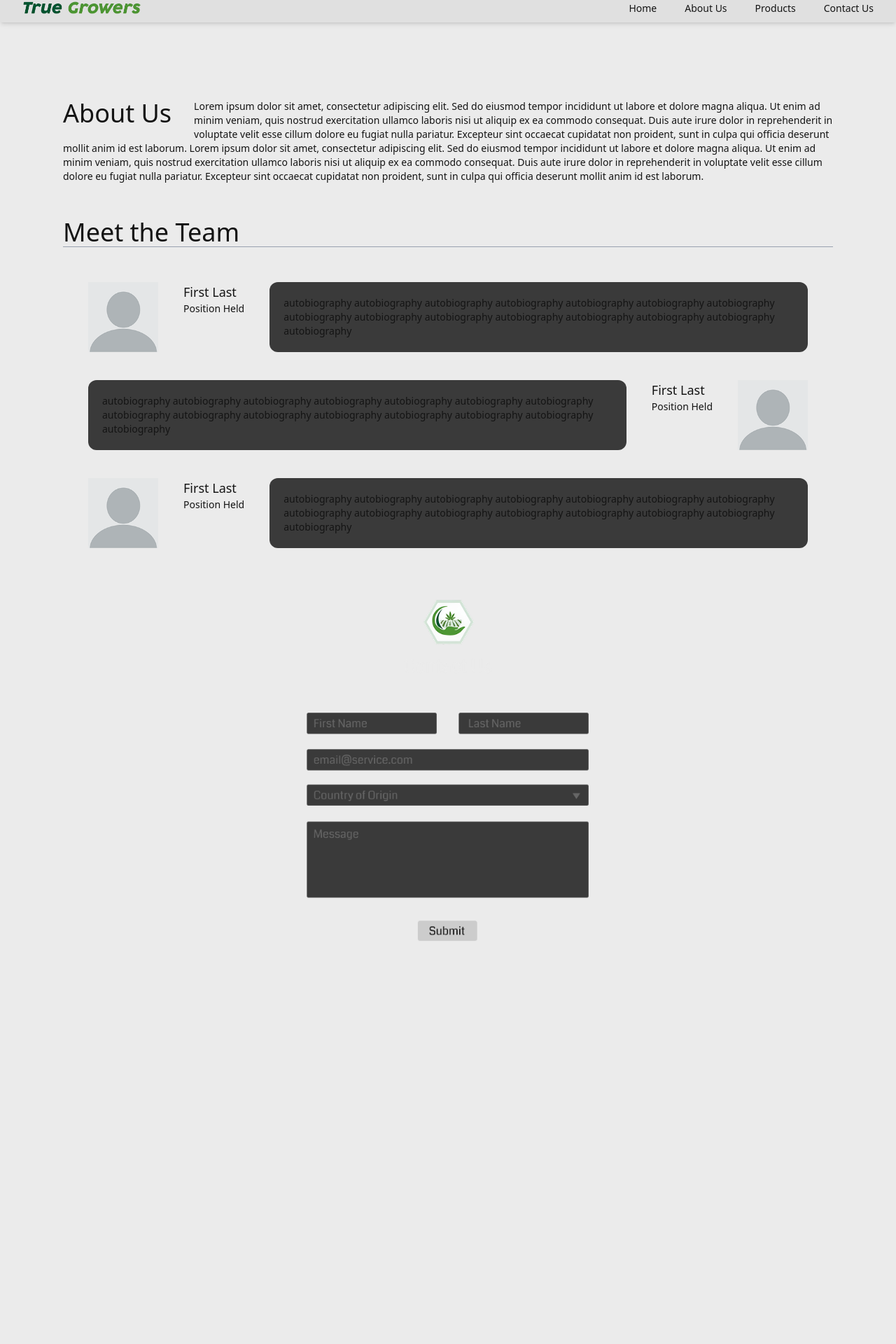
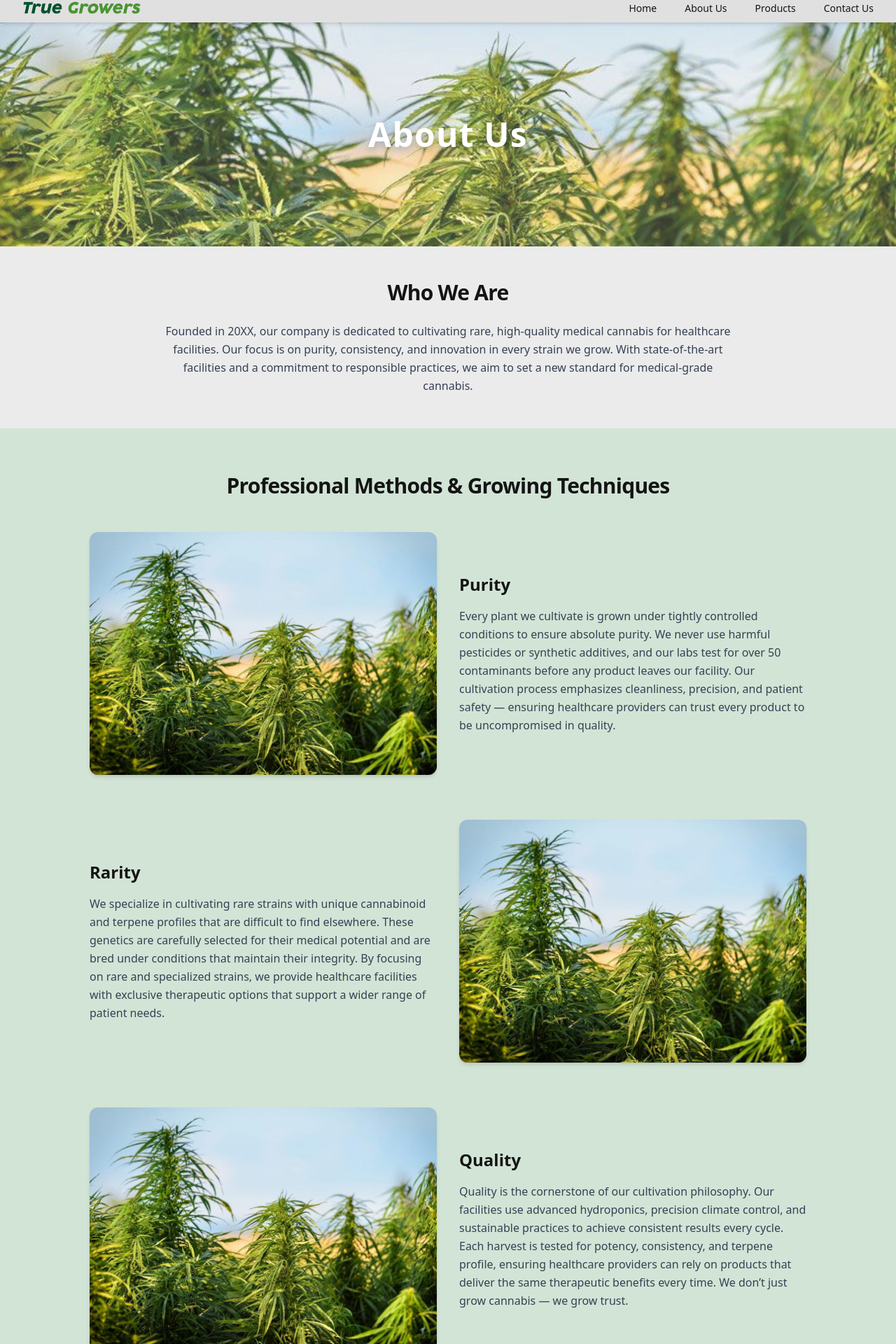
Before and after one commit to juliosantamariafgcu/True-Growers-Website, a Next.js app in the folder true-growers/: page /about_us in a window 1280 px wide. Shown: the part 10-1930 px from the top of the page at 70% size. Before the commit the page ends 1375 px from the top, so only its background shows below. Built offline with nearby package versions, Linux system fonts and the light colour scheme; a web font is replaced by a local one.

Commit message:
Refactor the About_Us page and included sample images and text.

```diff
--- a/true-growers/src/app/about_us/page.tsx
+++ b/true-growers/src/app/about_us/page.tsx
@@ -1,114 +1,152 @@
 import Image from "next/image";
 import PageWrapper from "../wrapper";
 
-export default function About_Us() {
+export default function AboutUs() {
   return (
     <PageWrapper>
-      <div className="mt-[110px] mx-[90px] mb-2">
-
-        <div className="float-left text-4xl mr-8 mb-4">
-          About Us
-        </div>
-
-        <p className="text-sm">
-          Lorem ipsum dolor sit amet, consectetur adipiscing elit. Sed do eiusmod tempor incididunt ut
-          labore et dolore magna aliqua. Ut enim ad minim veniam, quis nostrud exercitation ullamco laboris
-          nisi ut aliquip ex ea commodo consequat. Duis aute irure dolor in reprehenderit in voluptate velit
-          esse cillum dolore eu fugiat nulla pariatur. Excepteur sint occaecat cupidatat non proident, sunt
-          in culpa qui officia deserunt mollit anim id est laborum. Lorem ipsum dolor sit amet, consectetur
-          adipiscing elit. Sed do eiusmod tempor incididunt ut labore et dolore magna aliqua. Ut enim ad minim
-          veniam, quis nostrud exercitation ullamco laboris nisi ut aliquip ex ea commodo consequat. Duis
-          aute irure dolor in reprehenderit in voluptate velit esse cillum dolore eu fugiat nulla pariatur.
-          Excepteur sint occaecat cupidatat non proident, sunt in culpa qui officia deserunt mollit anim id
-          est laborum.
-        </p>
-
-        <div className="text-4xl mt-[50px]">Meet the Team</div>
-        <div className="h-px bg-gray-400 mb-[50px]"></div>
-
-
-        {/* Employee Cards */}
-        <div className="mx-9">
-          <div className="float-left">
-            <Image
-              src="/blank-pfp.png"
-              alt="Profile Photo"
-              width={100}
-              height={100}
-            />
-          </div>
-
-          <div className="float-left text-lg mx-9">
-            First Last
-            <div className="clear-left text-sm">Position Held</div>
-          </div>
-
-
-          <div className="flex rounded-xl p-4 bg-[#3A3A3A] hover:bg-[#002816] transition-colors duration-300 text-sm
-          mt-10 p-5">
-            autobiography autobiography autobiography autobiography autobiography autobiography autobiography
-            autobiography autobiography autobiography autobiography autobiography autobiography autobiography
-            autobiography
+      <div>
+        {/* Hero Section */}
+        <div className="relative h-[320px] w-full">
+          <Image
+            src="/cannabis-sativa-L.jpg"
+            alt="Cannabis background"
+            fill
+            className="object-cover opacity-80"
+          />
+          <div className="absolute inset-0 flex justify-center items-center">
+            <h1 className="font-heading text-5xl font-extrabold text-white drop-shadow-lg tracking-wide">
+              About Us
+            </h1>
           </div>
         </div>
 
-        <div className="mx-9">
-          <div className="float-right">
-            <Image
-              src="/blank-pfp.png"
-              alt="Profile Photo"
-              width={100}
-              height={100}
-            />
-          </div>
+        {/* Company Overview */}
+        <div className="px-8 py-12 text-center max-w-4xl mx-auto">
+          <h2 className="font-heading text-3xl font-semibold mb-6 tracking-tight">
+            Who We Are
+          </h2>
+          <p className="font-body text-base leading-relaxed text-gray-700 dark:text-gray-200">
+            Founded in 20XX, our company is dedicated to cultivating rare,
+            high-quality medical cannabis for healthcare facilities. Our focus
+            is on purity, consistency, and innovation in every strain we grow.
+            With state-of-the-art facilities and a commitment to responsible
+            practices, we aim to set a new standard for medical-grade cannabis.
+          </p>
+        </div>
 
-          <div className="float-right text-lg mx-9">
-            First Last
-            <div className="clear-right text-sm">Position Held</div>
-          </div>
+        {/* Growing Methods */}
+        <div className="px-8 py-16 bg-[#D2E4D6] dark:bg-[#36593D]">
+          <h2 className="font-heading text-3xl font-semibold text-center mb-12 tracking-tight">
+            Professional Methods & Growing Techniques
+          </h2>
 
+          <div className="space-y-16 max-w-5xl mx-auto">
+            {/* Purity */}
+            <div className="grid md:grid-cols-2 gap-8 items-center">
+              <div className="order-1 md:order-1">
+                <Image
+                  src="/cannabis-sativa-L.jpg"
+                  alt="Purity cultivation"
+                  width={500}
+                  height={350}
+                  className="rounded-xl shadow-md object-cover"
+                />
+              </div>
+              <div className="order-2 md:order-2">
+                <h3 className="font-heading text-2xl font-semibold mb-4">Purity</h3>
+                <p className="font-body text-base leading-relaxed text-gray-700 dark:text-gray-200">
+                  Every plant we cultivate is grown under tightly controlled conditions
+                  to ensure absolute purity. We never use harmful pesticides or synthetic
+                  additives, and our labs test for over 50 contaminants before any
+                  product leaves our facility. Our cultivation process emphasizes
+                  cleanliness, precision, and patient safety — ensuring healthcare
+                  providers can trust every product to be uncompromised in quality.
+                </p>
+              </div>
+            </div>
 
-          <div className="flex rounded-xl p-4 bg-[#3A3A3A] hover:bg-[#002816] transition-colors duration-300 text-sm
-          mt-10 p-5">
-            autobiography autobiography autobiography autobiography autobiography autobiography autobiography
-            autobiography autobiography autobiography autobiography autobiography autobiography autobiography
-            autobiography
+            {/* Rarity */}
+            <div className="grid md:grid-cols-2 gap-8 items-center">
+              <div className="order-2 md:order-1">
+                <h3 className="font-heading text-2xl font-semibold mb-4">Rarity</h3>
+                <p className="font-body text-base leading-relaxed text-gray-700 dark:text-gray-200">
+                  We specialize in cultivating rare strains with unique cannabinoid and
+                  terpene profiles that are difficult to find elsewhere. These genetics
+                  are carefully selected for their medical potential and are bred under
+                  conditions that maintain their integrity. By focusing on rare and
+                  specialized strains, we provide healthcare facilities with exclusive
+                  therapeutic options that support a wider range of patient needs.
+                </p>
+              </div>
+              <div className="order-1 md:order-2">
+                <Image
+                  src="/cannabis-sativa-L.jpg"
+                  alt="Rare cannabis strains"
+                  width={500}
+                  height={350}
+                  className="rounded-xl shadow-md object-cover"
+                />
+              </div>
+            </div>
+
+            {/* Quality */}
+            <div className="grid md:grid-cols-2 gap-8 items-center">
+              <div className="order-1 md:order-1">
+                <Image
+                  src="/cannabis-sativa-L.jpg"
+                  alt="Quality control"
+                  width={500}
+                  height={350}
+                  className="rounded-xl shadow-md object-cover"
+                />
+              </div>
+              <div className="order-2 md:order-2">
+                <h3 className="font-heading text-2xl font-semibold mb-4">Quality</h3>
+                <p className="font-body text-base leading-relaxed text-gray-700 dark:text-gray-200">
+                  Quality is the cornerstone of our cultivation philosophy. Our
+                  facilities use advanced hydroponics, precision climate control, and
+                  sustainable practices to achieve consistent results every cycle. Each
+                  harvest is tested for potency, consistency, and terpene profile,
+                  ensuring healthcare providers can rely on products that deliver the
+                  same therapeutic benefits every time. We don’t just grow cannabis —
+                  we grow trust.
+                </p>
+              </div>
+            </div>
           </div>
         </div>
 
-        <div className="mx-9">
-          <div className="float-left">
-            <Image
-              src="/blank-pfp.png"
-              alt="Profile Photo"
-              width={100}
-              height={100}
-            />
-          </div>
 
-          <div className="float-left text-lg mx-9">
-            First Last
-            <div className="clear-left text-sm">Position Held</div>
-          </div>
-
-
-          <div className="flex rounded-xl p-4 bg-[#3A3A3A] hover:bg-[#002816] transition-colors duration-300 text-sm
-          mt-10 p-5">
-            autobiography autobiography autobiography autobiography autobiography autobiography autobiography
-            autobiography autobiography autobiography autobiography autobiography autobiography autobiography
-            autobiography
+        {/* Meet the Team */}
+        <div className="px-8 py-12">
+          <h2 className="font-heading text-3xl font-semibold text-center mb-8 tracking-tight">
+            Meet the Team
+          </h2>
+          <div className="grid md:grid-cols-3 gap-8 text-center">
+            {["Alice Johnson", "Brian Lee", "Carla Martinez", "Julio Santamaria", "William Ward"].map((name, idx) => (
+              <div
+                key={idx}
+                className="rounded-xl p-6 bg-[#D2E4D6] dark:bg-[#36593D] hover:bg-[#4A9833] dark:hover:bg-[#346B24] transition-colors duration-300"
+              >
+                <Image
+                  src="/blank-pfp.png"
+                  alt={name}
+                  width={100}
+                  height={100}
+                  className="mx-auto mb-4 rounded-full object-cover"
+                />
+                <h3 className="font-heading text-lg font-semibold">{name}</h3>
+                <p className="font-body text-sm text-gray-700 dark:text-gray-200">
+                  Position Title
+                </p>
+                <p className="font-body mt-4 text-sm leading-relaxed text-gray-600 dark:text-gray-300">
+                  Short professional bio goes here. Explains background,
+                  expertise, and role in the company.
+                </p>
+              </div>
+            ))}
           </div>
         </div>
-
-        <div className="flex items-center justify-center mt-[50px]">
-            <Image
-              src="/form-with-logo.png"
-              alt="Temp. Contact Form"
-              width={450}
-              height={450}
-            />
-        </div>
-
       </div>
     </PageWrapper>
   );
```
